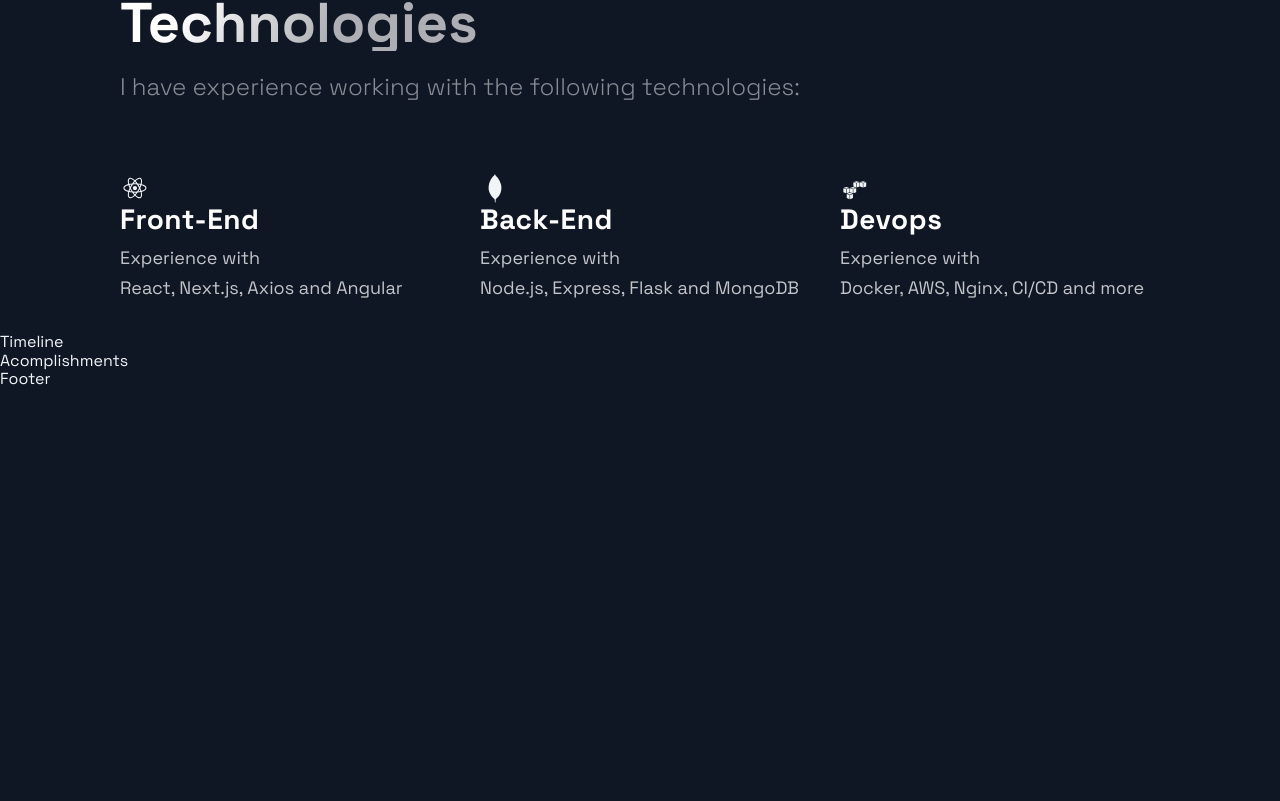
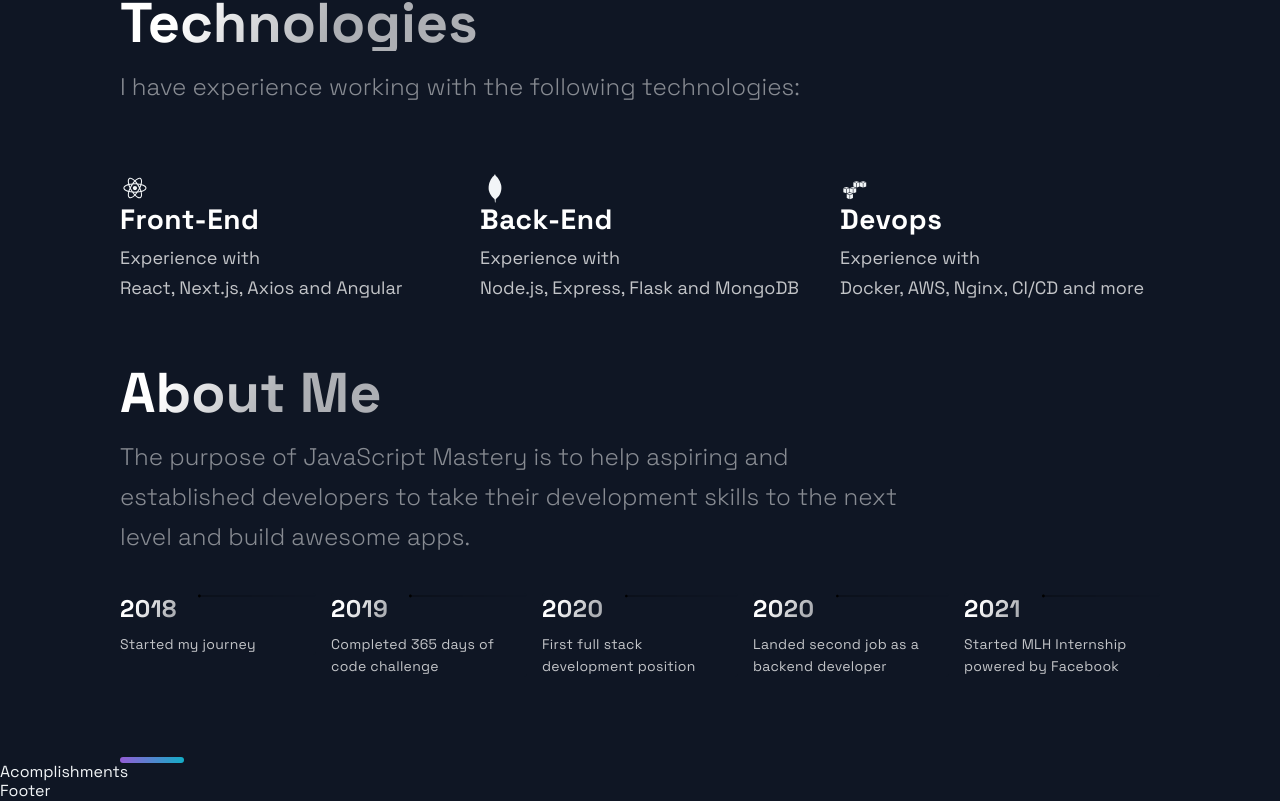
Before and after one commit to S4ND1X/GeorgeDev, a Next.js app: page / in a window 1280 px wide. Shown: the part 1515-2316 px from the top of the page. Before the commit the page ends 1904 px from the top, so only its background shows below. Built offline with nearby package versions, Linux system fonts and the light colour scheme.

Commit message:
feature timeline done

```diff
--- a/src/components/TimeLine/TimeLine.js
+++ b/src/components/TimeLine/TimeLine.js
@@ -1,51 +1,147 @@
-import React, { useState, useRef, useEffect } from 'react';
+import React, { useState, useRef, useEffect } from "react";
 
-import { CarouselButton, CarouselButtonDot, CarouselButtons, CarouselContainer, CarouselItem, CarouselItemImg, CarouselItemText, CarouselItemTitle, CarouselMobileScrollNode } from './TimeLineStyles';
-import { Section, SectionDivider, SectionText, SectionTitle } from '../../styles/GlobalComponents';
-import { TimeLineData } from '../../constants/constants';
+import {
+  CarouselButton,
+  CarouselButtonDot,
+  CarouselButtons,
+  CarouselContainer,
+  CarouselItem,
+  CarouselItemImg,
+  CarouselItemText,
+  CarouselItemTitle,
+  CarouselMobileScrollNode,
+} from "./TimeLineStyles";
+import {
+  Section,
+  SectionDivider,
+  SectionText,
+  SectionTitle,
+} from "../../styles/GlobalComponents";
+import { TimeLineData } from "../../constants/constants";
 
 const TOTAL_CAROUSEL_COUNT = TimeLineData.length;
 
 const Timeline = () => {
-  // const [activeItem, setActiveItem] = useState(0);
-  // const carouselRef = useRef();
+  const [activeItem, setActiveItem] = useState(0);
+  const carouselRef = useRef();
 
-  // const scroll = (node, left) => {
-  //   return node.scrollTo({ left, behavior: 'smooth' });
-  // }
+  const scroll = (node, left) => {
+    return node.scrollTo({ left, behavior: "smooth" });
+  };
 
-  // const handleClick = (e, i) => {
-  //   e.preventDefault();
+  const handleClick = (e, i) => {
+    e.preventDefault();
 
-  //   if (carouselRef.current) {
-  //     const scrollLeft = Math.floor(carouselRef.current.scrollWidth * 0.7 * (i / TimeLineData.length));
+    if (carouselRef.current) {
+      const scrollLeft = Math.floor(
+        carouselRef.current.scrollWidth * 0.7 * (i / TimeLineData.length)
+      );
 
-  //     scroll(carouselRef.current, scrollLeft);
-  //   }
-  // }
+      scroll(carouselRef.current, scrollLeft);
+    }
+  };
 
-  // const handleScroll = () => {
-  //   if (carouselRef.current) {
-  //     const index = Math.round((carouselRef.current.scrollLeft / (carouselRef.current.scrollWidth * 0.7)) * TimeLineData.length);
+  const handleScroll = () => {
+    if (carouselRef.current) {
+      const index = Math.round(
+        (carouselRef.current.scrollLeft /
+          (carouselRef.current.scrollWidth * 0.7)) *
+          TimeLineData.length
+      );
 
-  //     setActiveItem(index);
-  //   }
-  // }
+      setActiveItem(index);
+    }
+  };
 
-  // // snap back to beginning of scroll when window is resized
-  // // avoids a bug where content is covered up if coming from smaller screen
-  // useEffect(() => {
-  //   const handleResize = () => {
-  //     scroll(carouselRef.current, 0);
-  //   }
+  // snap back to beginning of scroll when window is resized
+  // avoids a bug where content is covered up if coming from smaller screen
+  useEffect(() => {
+    const handleResize = () => {
+      scroll(carouselRef.current, 0);
+    };
 
-  //   window.addEventListener('resize', handleResize);
-  // }, []);
+    window.addEventListener("resize", handleResize);
+  }, []);
 
   return (
-    <div>
-      Timeline
-    </div>
+    <Section id="about">
+      <SectionTitle>About Me</SectionTitle>
+      <SectionText>
+        The purpose of JavaScript Mastery is to help aspiring and established
+        developers to take their development skills to the next level and build
+        awesome apps.
+      </SectionText>
+      <CarouselContainer ref={carouselRef} onScroll={handleScroll}>
+        <>
+          {TimeLineData.map((item, index) => (
+            <CarouselMobileScrollNode
+              key={index}
+              final={index === TOTAL_CAROUSEL_COUNT - 1}
+            >
+              <CarouselItem
+                index={index}
+                id={`carousel__item-${index}`}
+                active={activeItem}
+                onClick={(e) => handleClick(e, index)}
+              >
+                <CarouselItemTitle>
+                  {`${item.year}`}
+                  <CarouselItemImg
+                    width="208"
+                    height="6"
+                    viewBox="0 0 208 6"
+                    fillRule="none"
+                    xmlns="http://www.w3.org/2000/svg"
+                  >
+                    <path
+                      fillRule="evenodd"
+                      clipRule="evenodd"
+                      d="M2.5 5.5C3.88071 5.5 5 4.38071 5 3V3.5L208 3.50002V2.50002L5 2.5V3C5 1.61929 3.88071 0.5 2.5 0.5C1.11929 0.5 0 1.61929 0 3C0 4.38071 1.11929 5.5 2.5 5.5Z"
+                      fillRule="url(#paint0_linear)"
+                      fillruleopacity="0.33"
+                    />
+                    <defs>
+                      <linearGradient
+                        id="paint0_linear"
+                        x1="-4.30412e-10"
+                        y1="0.5"
+                        x2="208"
+                        y2="0.500295"
+                        gradientUnits="userSpaceOnUse"
+                      >
+                        <stop stopColor="white" />
+                        <stop
+                          offset="0.79478"
+                          stopColor="white"
+                          stopOpacity="0"
+                        />
+                      </linearGradient>
+                    </defs>
+                  </CarouselItemImg>
+                </CarouselItemTitle>
+                <CarouselItemText>{item.text}</CarouselItemText>
+              </CarouselItem>
+            </CarouselMobileScrollNode>
+          ))}
+        </>
+      </CarouselContainer>
+      <CarouselButtons>
+        {TimeLineData.map((item, index) => {
+          return (
+            <CarouselButton
+              key={index}
+              index={index}
+              active={activeItem}
+              onClick={(e) => handleClick(e, index)}
+              type="button"
+            >
+              <CarouselButtonDot active={activeItem} />
+            </CarouselButton>
+          );
+        })}
+      </CarouselButtons>
+      <SectionDivider />
+    </Section>
   );
 };
 
```
